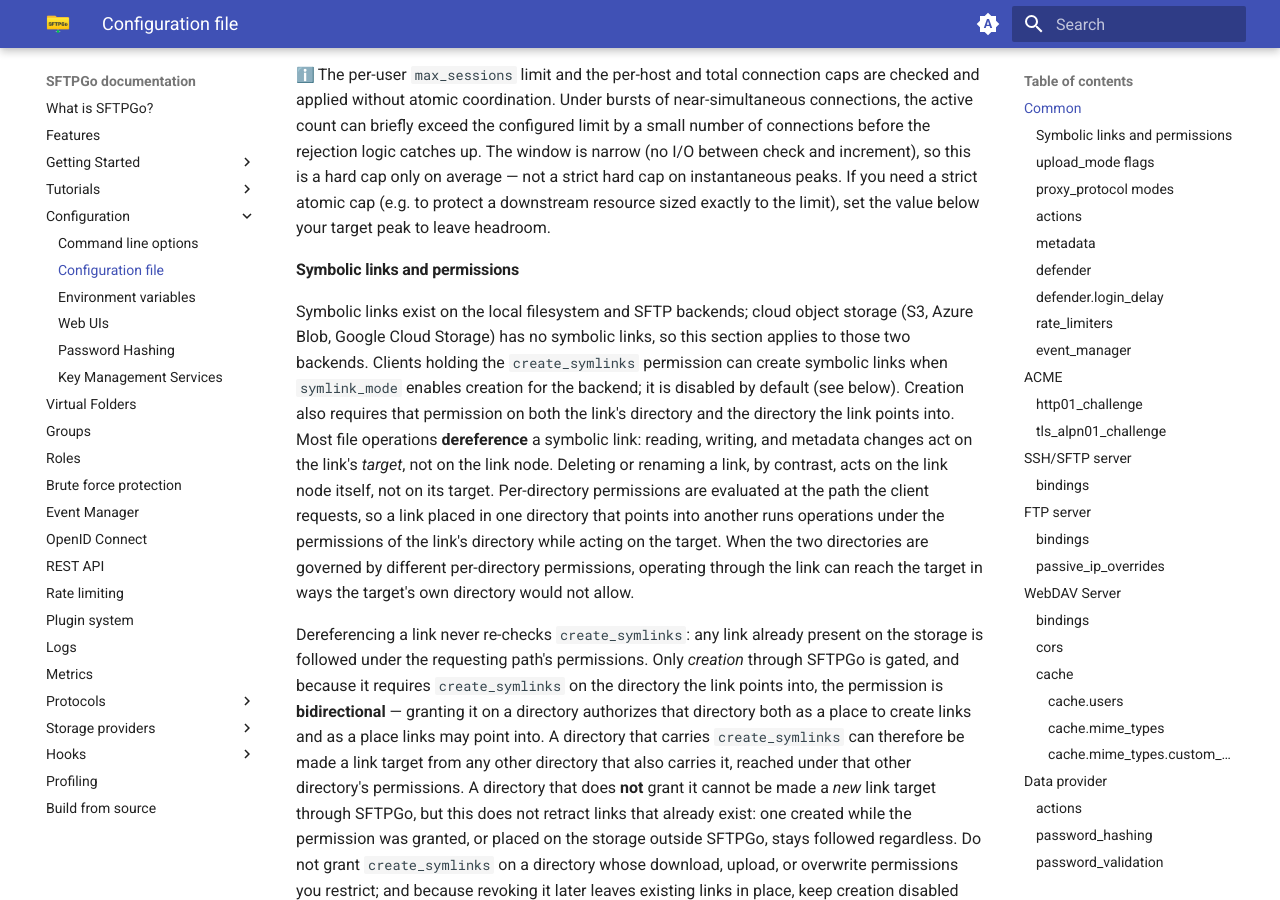
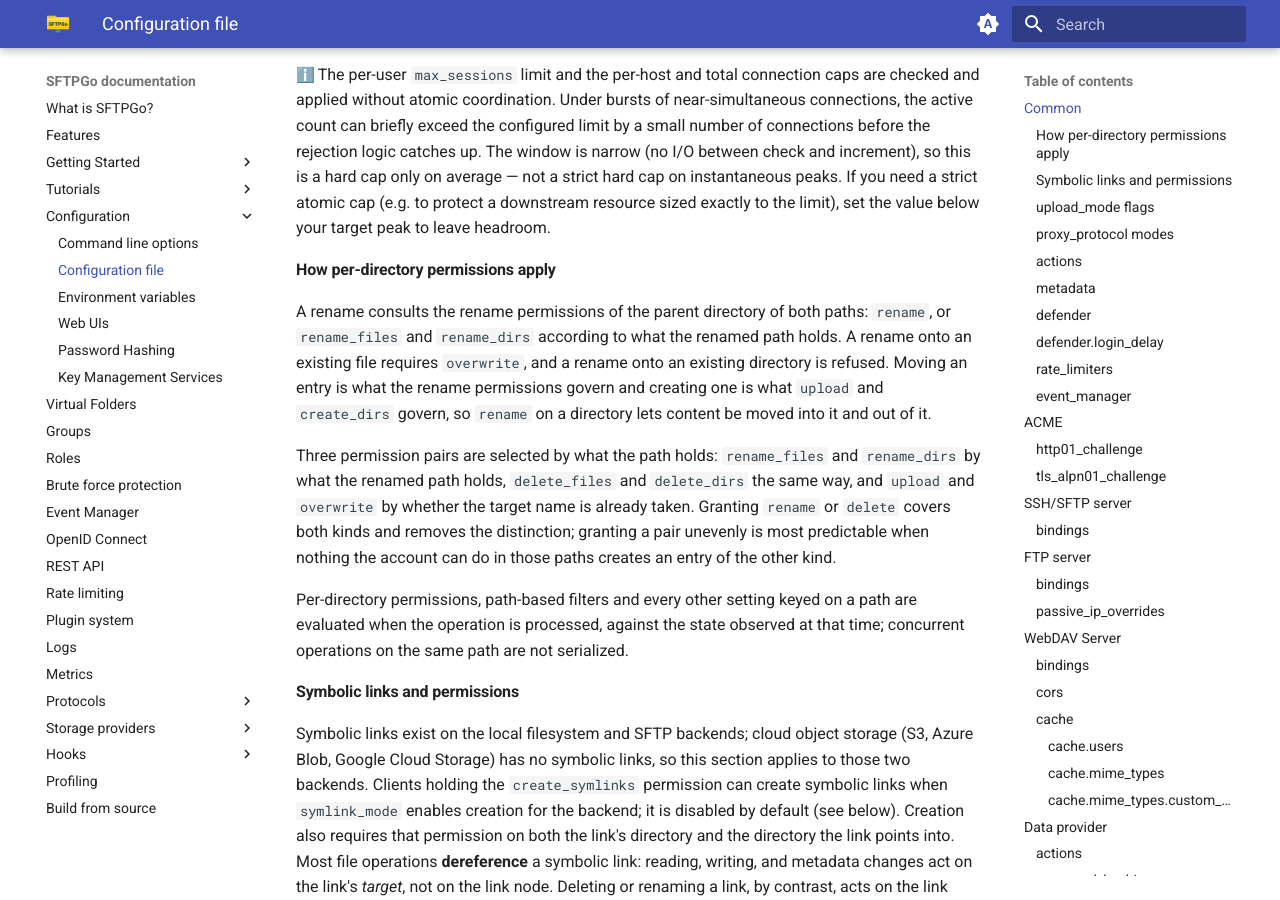
Before and after one commit to sftpgo/docs, an MkDocs documentation site: the page built from docs/config-file.md, in a window 1280 px wide and 900 px high, scrolled down 2204 px. Built offline with MkDocs 1.6.1 and Material for MkDocs 9.7.7, drawn with Linux system fonts in a browser that asks for light colours; emoji names are drawn with the system emoji font; the version menu is left out.

Commit message:
document how permissions and path-based filters apply
Signed-off-by: Nicola Murino <nicola.murino@gmail.com>

```diff
--- a/docs/config-file.md
+++ b/docs/config-file.md
@@ -34,6 +34,14 @@ Configuration parameters for the `common` section.
 | `tz` | string | empty | Time zone for the EventManager scheduler and time-based access restrictions. Set to `local` for server local time; otherwise UTC is used. |
 
 :information_source: The per-user `max_sessions` limit and the per-host and total connection caps are checked and applied without atomic coordination. Under bursts of near-simultaneous connections, the active count can briefly exceed the configured limit by a small number of connections before the rejection logic catches up. The window is narrow (no I/O between check and increment), so this is a hard cap only on average — not a strict hard cap on instantaneous peaks. If you need a strict atomic cap (e.g. to protect a downstream resource sized exactly to the limit), set the value below your target peak to leave headroom.
+
+#### How per-directory permissions apply
+
+A rename consults the rename permissions of the parent directory of both paths: `rename`, or `rename_files` and `rename_dirs` according to what the renamed path holds. A rename onto an existing file requires `overwrite`, and a rename onto an existing directory is refused. Moving an entry is what the rename permissions govern and creating one is what `upload` and `create_dirs` govern, so `rename` on a directory lets content be moved into it and out of it.
+
+Three permission pairs are selected by what the path holds: `rename_files` and `rename_dirs` by what the renamed path holds, `delete_files` and `delete_dirs` the same way, and `upload` and `overwrite` by whether the target name is already taken. Granting `rename` or `delete` covers both kinds and removes the distinction; granting a pair unevenly is most predictable when nothing the account can do in those paths creates an entry of the other kind.
+
+Per-directory permissions, path-based filters and every other setting keyed on a path are evaluated when the operation is processed, against the state observed at that time; concurrent operations on the same path are not serialized.
 
 #### Symbolic links and permissions
 
```
Also changed, not shown: docs/features.md (+1 -1 lines), docs/virtual-folders.md (+2 -0 lines).
